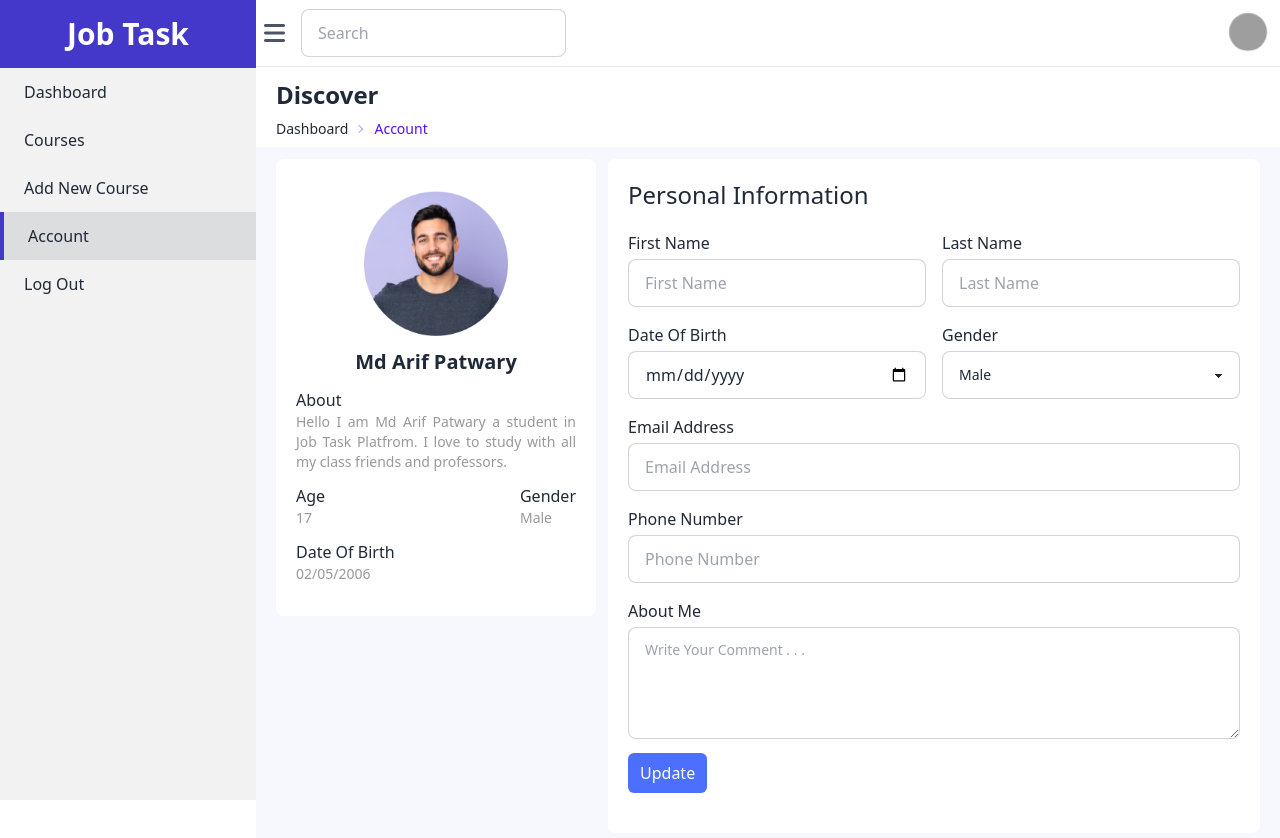
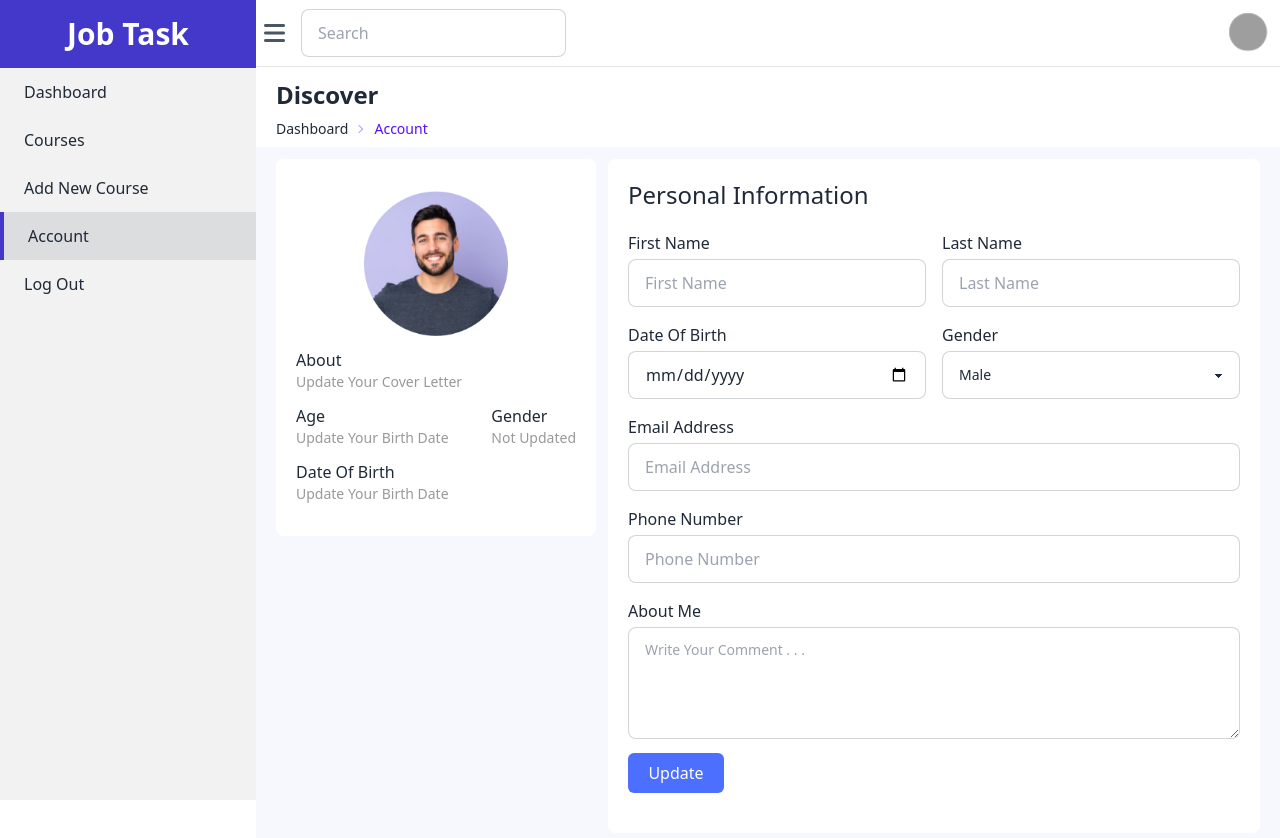
Before and after one commit to munimrahman/course-task, a React (Vite) app: page /my-account in a window 1280 px wide. Shown: the top 838 px of the page. Built offline with nearby package versions, Linux system fonts and the light colour scheme; no server answers; sample sign-in values are in the browser's storage; grey boxes are pictures that could not be loaded.

Commit message:
profile update

```diff
--- /dev/null
+++ b/src/features/profile/profileApi.js
@@ -0,0 +1,23 @@
+/* eslint-disable no-unused-vars */
+/* eslint-disable eqeqeq */
+import apiSlice from "../api/apiSlice";
+
+export const coursesApi = apiSlice.injectEndpoints({
+  endpoints: (builder) => ({
+    // get all course list
+    getProfile: builder.query({
+      query: () => "/user/details",
+    }),
+
+    // get single course details
+    updateProfile: builder.mutation({
+      query: (data) => ({
+        url: "/user/details/update",
+        method: "POST",
+        body: data,
+      }),
+    }),
+  }),
+});
+
+export const { useGetProfileQuery, useUpdateProfileMutation } = coursesApi;
--- a/src/pages/Account/Account.jsx
+++ b/src/pages/Account/Account.jsx
@@ -1,9 +1,86 @@
 /* eslint-disable no-unused-vars */
-import React from "react";
+import React, { useEffect, useState } from "react";
 import { Link } from "react-router-dom";
 import proPic from "../../assets/pro-pic.png";
+import {
+  useGetProfileQuery,
+  useUpdateProfileMutation,
+} from "../../features/profile/profileApi";
+import Loading from "../../components/Loading";
 
 const Account = () => {
+  const {
+    data: {
+      user_data: {
+        full_name,
+        email,
+        birth_date,
+        gender,
+        phone,
+        cover_letter,
+      } = {},
+    } = {},
+    refetch,
+  } = useGetProfileQuery();
+  const [updateProfile, { isLoading, isError }] = useUpdateProfileMutation();
+  const first = full_name?.split(" ")[0];
+  const last = full_name?.split(" ").slice(1).join(" ");
+
+  const [firstName, setFirstName] = useState("");
+  const [lastName, setLastName] = useState("");
+  const [editEmail, setEditEmail] = useState("");
+  const [dob, setDob] = useState("");
+  const [editGender, setEditGender] = useState("");
+  const [editPhone, setEditPhone] = useState("");
+  const [bio, setBio] = useState("");
+
+  useEffect(() => {
+    setFirstName(first);
+    setLastName(last);
+    setEditEmail(email);
+    setEditGender(gender);
+    setEditPhone(phone);
+    setBio(cover_letter);
+    setDob(birth_date);
+  }, [first, last, email, gender, phone, cover_letter, birth_date]);
+
+  useEffect(() => {
+    if (!isLoading && !isError) {
+      refetch();
+    }
+  }, [isLoading, isError, refetch]);
+  // calculate age from birth day
+  const calculateAge = (dob) => {
+    const birthDate = new Date(dob);
+
+    const currentDate = new Date();
+
+    let age = currentDate.getFullYear() - birthDate.getFullYear();
+
+    if (
+      currentDate.getMonth() < birthDate.getMonth() ||
+      (currentDate.getMonth() === birthDate.getMonth() &&
+        currentDate.getDate() < birthDate.getDate())
+    ) {
+      age--;
+    }
+
+    return age;
+  };
+
+  const handleSubmit = (e) => {
+    e.preventDefault();
+    const updatedData = {
+      full_name: firstName + " " + lastName,
+      birth_date: dob,
+      gender: editGender,
+      email: editEmail,
+      phone: editPhone,
+      cover_letter: bio,
+    };
+    updateProfile(updatedData);
+  };
+
   return (
     <div className="bg-[#F7F8FE] min-h-screen mb-5">
       <div className="bg-white px-5 pt-3 md:pt5">
@@ -24,31 +101,38 @@ const Account = () => {
           <figure className="flex justify-center">
             <img src={proPic} alt="" className="w-36" />
           </figure>
-          <h2 className="text-center my-3 text-xl font-bold">
-            Md Arif Patwary
-          </h2>
+          <h2 className="text-center my-3 text-xl font-bold">{full_name}</h2>
           <h3 className="">About</h3>
           <p className="text-[#999999] text-sm text-justify">
-            Hello I am Md Arif Patwary a student in Job Task Platfrom. I love to
-            study with all my class friends and professors.
+            {cover_letter ? cover_letter : "Update Your Cover Letter"}
           </p>
           <div className="flex justify-between my-3">
             <div>
               <p>Age</p>
-              <p className="text-[#999999] text-sm">17</p>
+              <p className="text-[#999999] text-sm">
+                {" "}
+                {birth_date
+                  ? calculateAge(birth_date)
+                  : "Update Your Birth Date"}
+              </p>
             </div>
             <div>
               <p>Gender</p>
-              <p className="text-[#999999] text-sm">Male</p>
+              <p className="text-[#999999] text-sm">
+                {" "}
+                {gender ? gender : "Not Updated"}
+              </p>
             </div>
           </div>
           <p>Date Of Birth</p>
-          <p className="text-[#999999] text-sm">02/05/2006</p>
+          <p className="text-[#999999] text-sm">
+            {birth_date ? birth_date : "Update Your Birth Date"}
+          </p>
         </div>
         {/* update section */}
         <div className="md:col-span-8 bg-white rounded-lg p-5">
           <h2 className="text-2xl font-medium">Personal Information</h2>
-          <form className="my-5">
+          <form className="my-5" onSubmit={handleSubmit}>
             <div className="grid grid-cols-1 md:grid-cols-2 gap-4">
               <div>
                 <label htmlFor="firstName">First Name</label> <br />
@@ -57,6 +141,8 @@ const Account = () => {
                   id="firstName"
                   placeholder="First Name"
                   className="input input-bordered w-full max-w-xs mt-1 focus:outline-none"
+                  value={firstName}
+                  onChange={(e) => setFirstName(e.target.value)}
                 />
               </div>
               <div>
@@ -67,6 +153,8 @@ const Account = () => {
                   id="lastName"
                   placeholder="Last Name"
                   className="input input-bordered w-full max-w-xs mt-1 focus:outline-none"
+                  value={lastName}
+                  onChange={(e) => setLastName(e.target.value)}
                 />
               </div>
               <div>
@@ -76,6 +164,8 @@ const Account = () => {
                   type="date"
                   id="dob"
                   className="input input-bordered w-full max-w-xs mt-1 focus:outline-none"
+                  value={dob}
+                  onChange={(e) => setDob(e.target.value)}
                 />
               </div>
               <div>
@@ -84,7 +174,12 @@ const Account = () => {
                 <select
                   id="gender"
                   className="select select-bordered w-full max-w-xs mt-1 focus:outline-none"
+                  value={editGender}
+                  onChange={(e) => setEditGender(e.target.value)}
                 >
+                  <option disabled selected>
+                    Select Gender
+                  </option>
                   <option>Male</option>
                   <option>Female</option>
                 </select>
@@ -98,6 +193,8 @@ const Account = () => {
                 id="email"
                 placeholder="Email Address"
                 className="input input-bordered w-full mt-1 focus:outline-none"
+                value={editEmail}
+                onChange={(e) => setEditEmail(e.target.value)}
               />
             </div>
             <div className="mt-4">
@@ -108,6 +205,8 @@ const Account = () => {
                 id="phone"
                 placeholder="Phone Number"
                 className="input input-bordered w-full mt-1 focus:outline-none"
+                value={editPhone}
+                onChange={(e) => setEditPhone(e.target.value)}
               />
             </div>
             <div className="mt-4">
@@ -117,13 +216,19 @@ const Account = () => {
                 id="bio"
                 className="textarea textarea-bordered focus:outline-none w-full h-28 mt-1"
                 placeholder="Write Your Comment . . ."
+                value={bio}
+                onChange={(e) => setBio(e.target.value)}
               />
             </div>
-            <input
-              type="button"
-              className="bg-[#4C6FFF] text-white px-3 py-2 rounded-md cursor-pointer mt-2"
-              value="Update"
-            />
+
+            <button
+              type="submit"
+              className={`bg-[#4C6FFF] text-white w-24 px-3 py-2 rounded-md cursor-pointer mt-2 ${
+                isLoading && "cursor-wait"
+              }`}
+            >
+              {isLoading ? <Loading /> : "Update"}
+            </button>
           </form>
         </div>
       </div>
--- a/src/pages/AddCourse/AddCourse.jsx
+++ b/src/pages/AddCourse/AddCourse.jsx
@@ -11,7 +11,7 @@ const AddCourse = () => {
 
   const { getRootProps: getRootfileProps, getInputProps: getInputfileProps } =
     useDropzone({
-      accept: "image/*",
+      // accept: "image/*",
       onDrop: (acceptedFile) => {
         setFile(
           Object.assign(acceptedFile[0], {
@@ -25,7 +25,7 @@ const AddCourse = () => {
     getRootProps: getRootThumbnailProps,
     getInputProps: getInputThumbnailProps,
   } = useDropzone({
-    accept: "image/*",
+    // accept: "image/*",
     onDrop: (acceptedFile) => {
       setThumbnail(
         Object.assign(acceptedFile[0], {
@@ -37,7 +37,7 @@ const AddCourse = () => {
 
   const { getRootProps: getRootIntroProps, getInputProps: getInputIntroProps } =
     useDropzone({
-      accept: "image/*",
+      // accept: "image/*",
       onDrop: (acceptedFile) => {
         setIntroFile(
           Object.assign(acceptedFile[0], {
```
